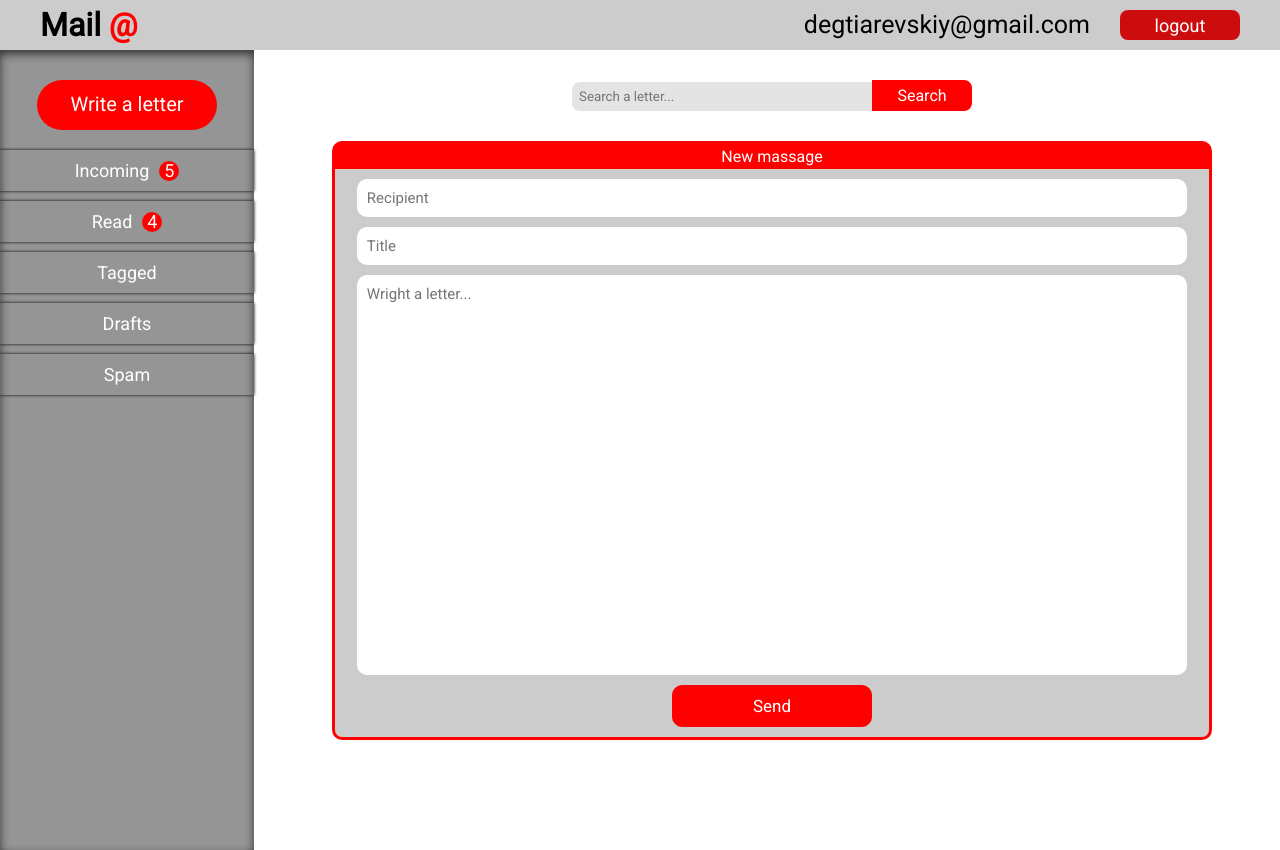
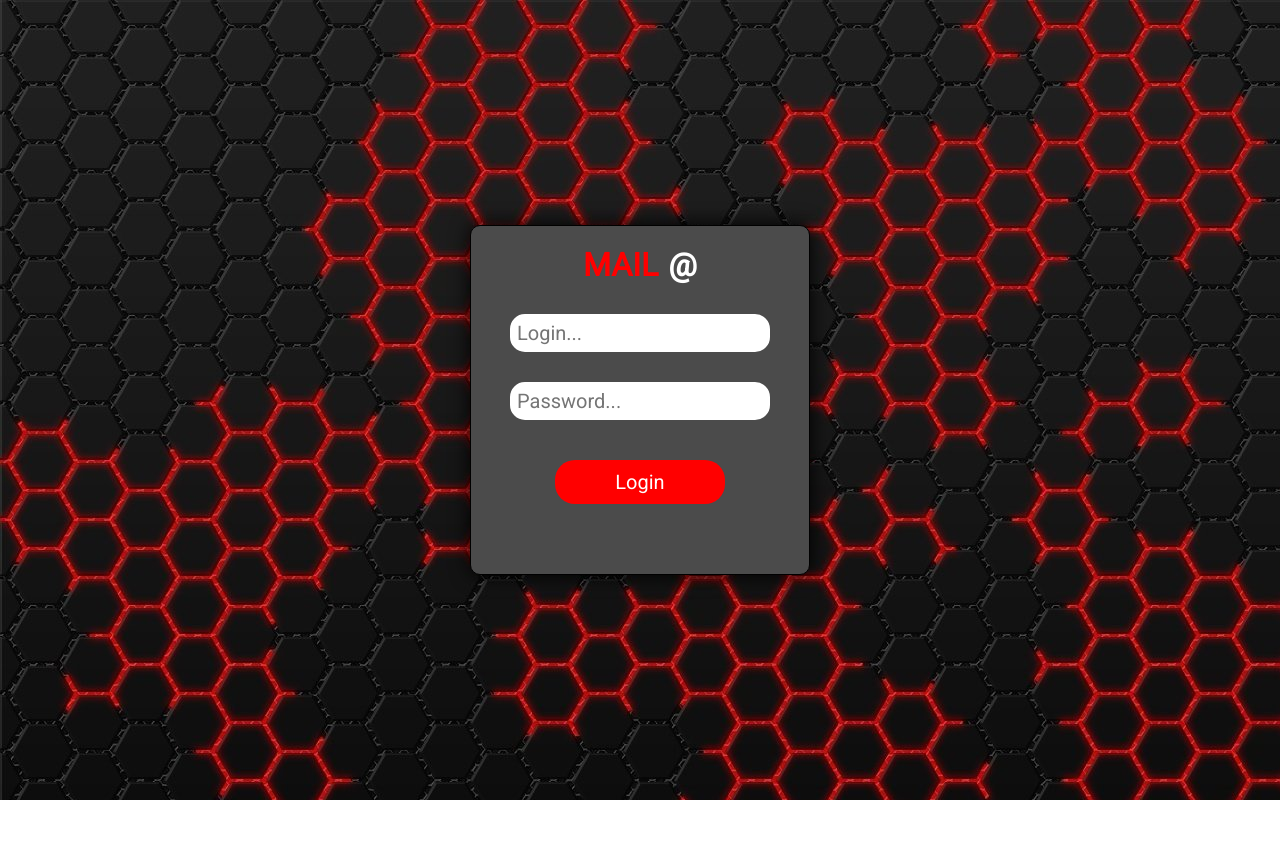
Before and after one commit to vladsatan/mail, a React (Create React App) app: page /createletter in a window 1280 px wide. After the commit the page ends 800 px from the top, so only its background shows below. Built offline with nearby package versions, Linux system fonts and the light colour scheme; what country-flag-emoji-polyfill would draw is missing.

Commit message:
make styles

```diff
--- /dev/null
+++ b/public/users.json
@@ -0,0 +1,7 @@
+[
+    {"login": "degtiarevskiy@gmail.com", "password": "11111"},
+    {"login": "vladOs1511@gmail.com", "password": "22222"},
+    {"login": "vladsatan@gmail.com", "password": "33333"},
+    {"login": "arturRavlik@gmail.com", "password": "44444"},
+    {"login": "zorinzaman@gmail.com", "password": "55555"}
+]
--- a/src/App.css
+++ b/src/App.css
@@ -2,6 +2,7 @@
 
 .App {
   text-align: center;
+  background-image: url(./components/LoginPage/backgraund.jpg);
 }
 
 body {
--- a/src/App.js
+++ b/src/App.js
@@ -1,8 +1,9 @@
 import './App.css';
 import Header from './components/Header/Header';
 import Menu from './components/Menu/Menu';
-import React, {useState, useEffect} from 'react'
+import React, {useState,useEffect} from 'react'
 import MainContainer from './components/MainContainer/MainContainer';
+import LoginPage from './components/LoginPage/LoginPage';
 import { BrowserRouter as Router } from 'react-router-dom';
 import { polyfillCountryFlagEmojis } from "country-flag-emoji-polyfill";
 polyfillCountryFlagEmojis();
@@ -11,25 +12,37 @@ polyfillCountryFlagEmojis();
 
 export default function App() {
 
-  const [isLogin, setIsLogin] = useState(true)
+  const [isLogin, setIsLogin] = useState(false)
+  const [user, setUser] = useState('')
   const [sectionSelection, setSectionSelection] = useState('incoming')
   const [incomingLength, setIncomingLength] = useState('')
   const [readLength, setReadLength] = useState('')
 
+  const status = localStorage.getItem('isLogin')
+
+useEffect(()=>{
+  if(status){
+    setIsLogin(status)
+  }
+},[isLogin])
+
+
   return (
 <Router>
     <div className="App">
-    <Header isLogin={isLogin} setIsLogin={setIsLogin} />
+
     {isLogin? (
-
-
+      <>
+      <Header user={user} setIsLogin={setIsLogin} />
       <div className='container'>
       <Menu setSectionSelection={setSectionSelection} incomingLength={incomingLength} readLength={readLength} />
       <MainContainer sectionSelection={sectionSelection} setIncomingLength={setIncomingLength} setReadLength={setReadLength} />
       </div>
+      </>
 
-
-    ):null}
+    ):
+    <LoginPage isLogin={isLogin} setIsLogin={setIsLogin} setUser={setUser} />
+    }
 
     </div>
 </Router>
--- a/src/components/CreateLetter/CreateLetter.css
+++ b/src/components/CreateLetter/CreateLetter.css
@@ -25,6 +25,8 @@
     font-size: 15px;
     margin: 0 auto;
     border-radius: 10px;
+    background-color: #d0d0d0;
+
 }
 
 .inputst {
--- a/src/components/Email/Email.css
+++ b/src/components/Email/Email.css
@@ -5,15 +5,16 @@
     width: 100%;
     padding: 10px 30px;
     margin-bottom: 5px;
-    background-color: rgba(128, 128, 128, 0.271);
+    background-color: rgb(128, 128, 128);
     border: 1px solid white;
     border-radius: 5px;
     cursor: default;
     transition: .3s;
+    color: white;
 }
 
 .email-let:hover {
-    color: rgb(255, 254, 254);
+    color: red;
 }
 
 .box {
--- a/src/components/Header/Header.css
+++ b/src/components/Header/Header.css
@@ -21,6 +21,7 @@ header {
 .user {
   font-size: 25px;
   padding: 0 30px;
+  color: white;
 }
 
 .loginBtn {
--- a/src/components/Header/Header.jsx
+++ b/src/components/Header/Header.jsx
@@ -1,49 +1,28 @@
-import React, { useState} from 'react'
-import { TailSpin } from  'react-loader-spinner'
+import React from 'react'
+
 import './Header.css'
 
 export default function Header(props) {
 
-    const {isLogin, setIsLogin} = props
-    const [loader, setLoader] = useState(false)
-
-
+    const {user,setIsLogin} = props
 
     const handleLogin = ()=>{
-
-       if(isLogin === false){
-        setLoader(true)
-        setTimeout(()=>{
-          setLoader(false)
-          setIsLogin(!isLogin)
-        },3000)
-       }
-       else{
-        setIsLogin(!isLogin)
-        setLoader(true)
-        setTimeout(()=>{
-          setLoader(false)
-        },3000)
-       }
-
+      localStorage.removeItem('isLogin')
+      setIsLogin(false)
     }
 
 
-  return (
-    <>{
-      loader? <div className='loader'><TailSpin color="red" height={200} width={200} /></div>:
+      return (
       <header>
       <div className='headerContainer'>
       <h1>Mail <span>@</span></h1>
       <div className='userInfo'>
-    <div className='user'><p>{isLogin? 'degtiarevskiy@gmail.com': 'unknown'}</p></div>
-    <button className='loginBtn' onClick={handleLogin}>{isLogin? 'logout': 'login'}</button>
+    <div className='user'><p>{user}</p></div>
+    <button className='loginBtn' onClick={handleLogin}>logout</button>
     </div>
     </div>
     </header>
-    }
 
+  )
 
-  </>
-  )
 }
--- /dev/null
+++ b/src/components/LoginPage/LoginPage.css
@@ -0,0 +1,72 @@
+.login-container {
+    width: 100%;
+    height: 100%;
+    position: fixed;
+    top: 0;
+    left: 0;
+    overflow: auto;
+    /* background-color: rgba(155, 155, 155, 0.511); */
+    background-image: url(./backgraund.jpg);
+}
+
+.login-window {
+    width: 340px;
+    height: 350px;
+    background-color: rgb(75, 75, 75);
+    border: 1px solid black;
+    position: absolute;
+    top: 50%;
+    left: 50%;
+    transform: translate(-50%, -50%);
+    box-shadow: 0px 0px 20px black;
+    border-radius: 10px;
+    text-align: center;
+    color: white;
+    padding: 20px;
+    z-index: 2;
+}
+
+.span {
+    padding-right: 10px;
+}
+
+.login-input, .password-input, .lb {
+    display: block;
+    margin: 10px auto;
+    outline: none;
+    border: none;
+}
+
+.login-input, .password-input {
+    width: 260px;
+    padding: 5px;
+    border-radius: 15px;
+    color: red;
+    border: 2px solid white;
+    font-size: 20px;
+    margin-top: 30px;
+}
+
+.login-input:focus {
+   border: 2px solid red;
+}
+
+.password-input:focus {
+    border: 2px solid red;
+}
+
+.lb {
+    width: 170px;
+    padding: 10px;
+    font-size: 20px;
+    border-radius: 20px;
+    margin-top: 40px;
+    background-color: red;
+    color: white;
+    transition: .3s;
+}
+
+.lb:hover {
+    background-color: white;
+    color: red;
+}
--- /dev/null
+++ b/src/components/LoginPage/LoginPage.jsx
@@ -0,0 +1,48 @@
+import React from 'react'
+import "./LoginPage.css"
+import { useEffect, useState } from 'react'
+import { TailSpin } from  'react-loader-spinner'
+
+export default function LoginPage(props) {
+
+    const {isLogin, setIsLogin,setUser} = props
+
+    const [usersData,setUsersData ] = useState([])
+    const [login,setLogin] = useState('')
+    const [password,setPassword] = useState('')
+    const [loader, setLoader] = useState(false)
+
+    useEffect(()=>{
+       fetch("../../../users.json").then((response) => response.json()).then((data) =>{setUsersData(data)})
+    }, [isLogin])
+
+    const checkLoginInfo =()=>{
+        usersData.forEach(e=>{
+            if(e.login === login && e.password === password){
+                localStorage.setItem('isLogin', true)
+                setUser(e.login)
+                if(isLogin === false){
+                    setLoader(true)
+                    setTimeout(()=>{
+                      setLoader(false)
+                      setIsLogin(!isLogin)
+                    },3000)
+                   }
+              }
+        })
+    }
+
+    return (
+        <>
+        {loader? <div className='loader'><TailSpin color="red" height={200} width={200} /></div>:
+        <div className='login-container'>
+        <div className='login-window'>
+            <h1><span className='span'>MAIL</span>@</h1>
+            <input type="text" className='login-input' placeholder='Login...' onChange={event=>{setLogin(event.target.value)}} />
+            <input type="password" className='password-input' placeholder='Password...' onChange={event=>{setPassword(event.target.value)}} />
+            <button className='lb' onClick={checkLoginInfo}>Login</button>
+        </div>
+    </div>
+    }</>
+  )
+}
--- a/src/components/Menu/Menu.css
+++ b/src/components/Menu/Menu.css
@@ -1,7 +1,8 @@
 .menuContainer {
     width: 20%;
     height: 100vh;
-    background-color: rgb(149, 149, 149);
+    /* background-color: rgb(149, 149, 149); */
+   background-color:rgb(149 149 149 / 39%) ;
     padding-top: 10px;
     position: relative;
     box-shadow: inset 0px 4px 10px rgb(52, 52, 52);
--- a/src/components/Search/Search.css
+++ b/src/components/Search/Search.css
@@ -18,9 +18,15 @@
    padding: 7px;
    outline: none;
    border: none;
-   background-color: rgb(228, 228, 228);
+   /* background-color: rgb(228, 228, 228); */
+   background-color: rgb(128, 128, 128);
    border-top-left-radius: 8px;
    border-bottom-left-radius: 8px;
+   color: white;
+}
+
+.search-input::placeholder{
+    color: white;
 }
 
 .search-button {
--- a/src/components/Search/Search.jsx
+++ b/src/components/Search/Search.jsx
@@ -8,8 +8,8 @@ export default function Search(props){
     const {letters, setSearchArray} = props
 
     const getSearch = () =>{
-       const newArray = letters.filter(e=>{return e.content.includes(search)})
-       setSearchArray(newArray)
+      const newArray = letters.filter(e =>{return (e.content.toLowerCase()).includes(search.toLowerCase()) || (e.sender.toLowerCase()).includes(search.toLowerCase())})
+      setSearchArray(newArray)
     }
 
    return(
```
Also changed, not shown: src/components/LoginPage/backgraund.jpg (added).
